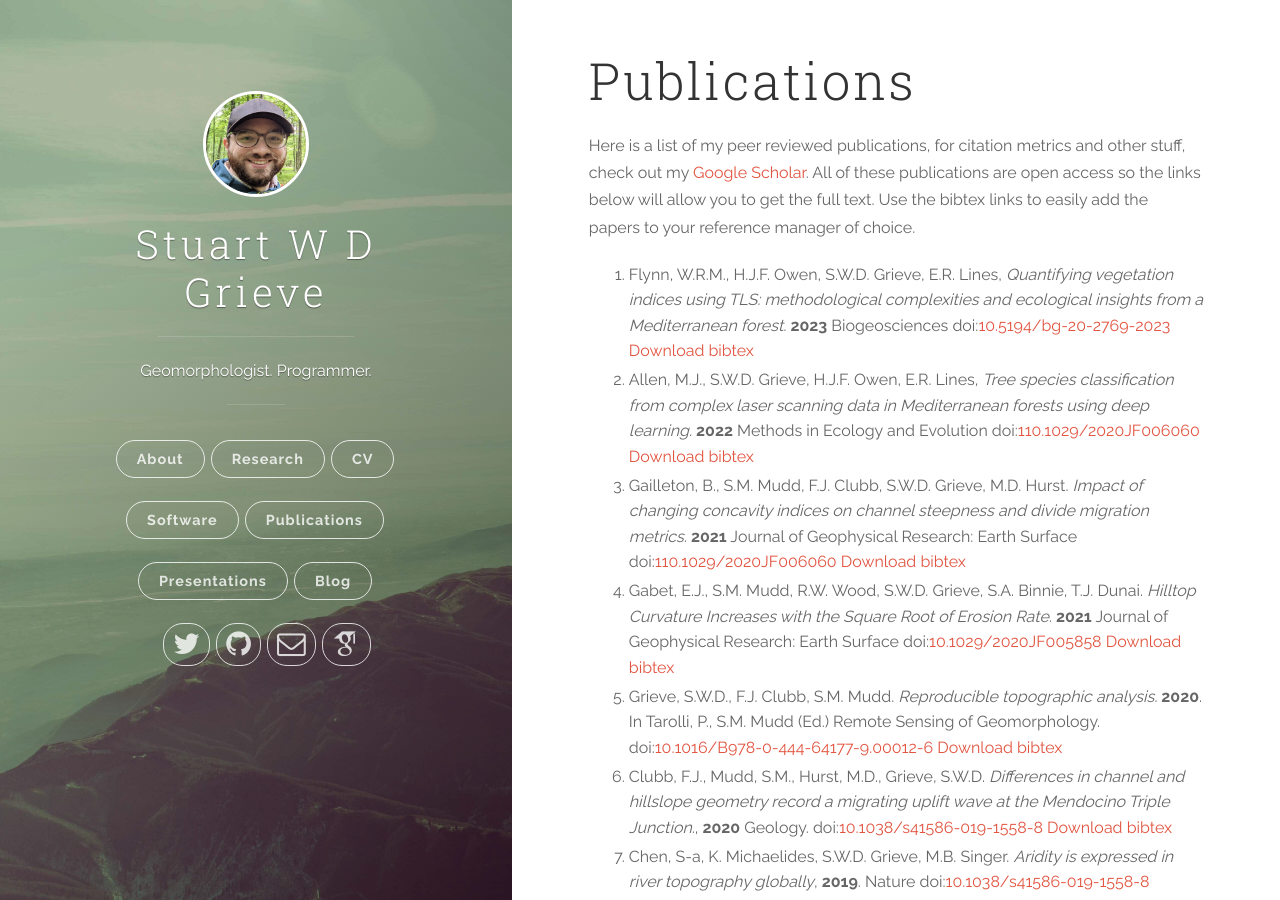
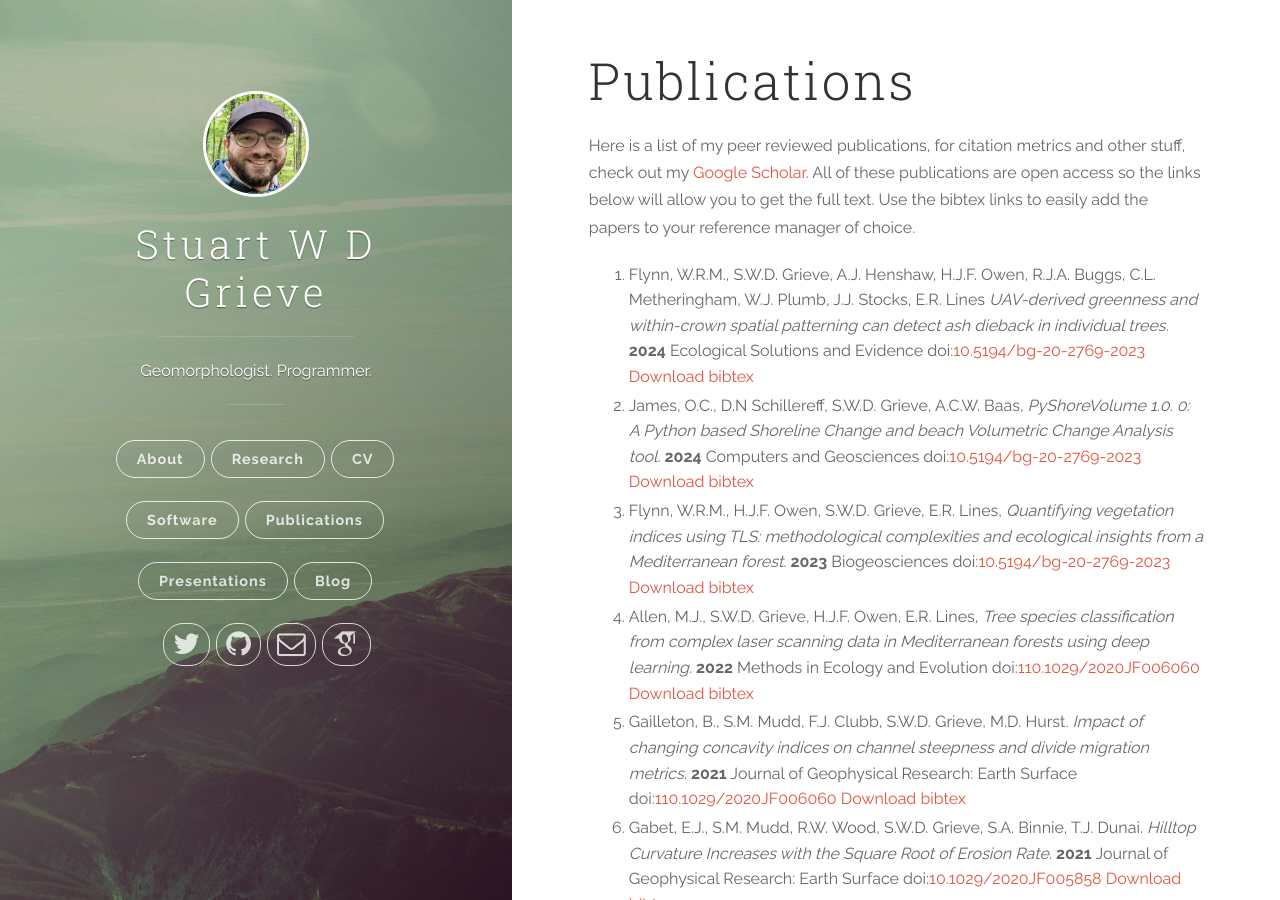
Before and after one commit to sgrieve/sgrieve.github.io, a Jekyll site: the page built from pubs.md, in a window 1280 px wide and 900 px high. Built offline with Jekyll 4.4.1, drawn with Linux system fonts in a browser that asks for light colours; nearby versions of some CDN libraries; some web fonts are replaced.

Commit message:
adding some more papers

```diff
--- a/pubs.md
+++ b/pubs.md
@@ -6,7 +6,8 @@ permalink: pubs/
 
 Here is a list of my peer reviewed publications, for citation metrics and other stuff, check out my [Google Scholar](https://scholar.google.co.uk/citations?user=VwQbAzQAAAAJ&hl=en). All of these publications are open access so the links below will allow you to get the full text. Use the bibtex links to easily add the papers to your reference manager of choice.
 
-
+1. Flynn, W.R.M., S.W.D. Grieve, A.J. Henshaw, H.J.F. Owen, R.J.A. Buggs, C.L. Metheringham, W.J. Plumb, J.J. Stocks, E.R. Lines *UAV-derived greenness and within-crown spatial patterning can detect ash dieback in individual trees.* **2024** Ecological Solutions and Evidence doi:[10.5194/bg-20-2769-2023](https://doi.org/10.1002/2688-8319.12343) [Download bibtex](http://www.doi2bib.org/#/doi/10.1002/2688-8319.12343)
+1. James, O.C., D.N Schillereff, S.W.D. Grieve, A.C.W. Baas, *PyShoreVolume 1.0. 0: A Python based Shoreline Change and beach Volumetric Change Analysis tool.* **2024** Computers and Geosciences doi:[10.5194/bg-20-2769-2023](https://doi.org/10.1016/j.cageo.2024.105591) [Download bibtex](http://www.doi2bib.org/#/doi/10.1016/j.cageo.2024.105591)
 1. Flynn, W.R.M., H.J.F. Owen, S.W.D. Grieve, E.R. Lines, *Quantifying vegetation indices using TLS: methodological complexities and ecological insights from a Mediterranean forest.* **2023** Biogeosciences doi:[10.5194/bg-20-2769-2023](https://doi.org/10.5194/bg-20-2769-2023) [Download bibtex](http://www.doi2bib.org/#/doi/10.5194/bg-20-2769-2023)
 1. Allen, M.J., S.W.D. Grieve, H.J.F. Owen, E.R. Lines, *Tree species classification from complex laser scanning data in Mediterranean forests using deep learning.* **2022** Methods in Ecology and Evolution doi:[110.1029/2020JF006060](https://doi.org/10.1111/2041-210X.13981) [Download bibtex](http://www.doi2bib.org/#/doi/10.1111/2041-210X.13981)
 1. Gailleton, B., S.M. Mudd, F.J. Clubb, S.W.D. Grieve, M.D. Hurst. *Impact of changing concavity indices on channel steepness and divide migration metrics.* **2021** Journal of Geophysical Research: Earth Surface doi:[110.1029/2020JF006060](https://doi.org/10.1029/2020JF006060) [Download bibtex](http://www.doi2bib.org/#/doi/10.1029/2020JF006060)
```
